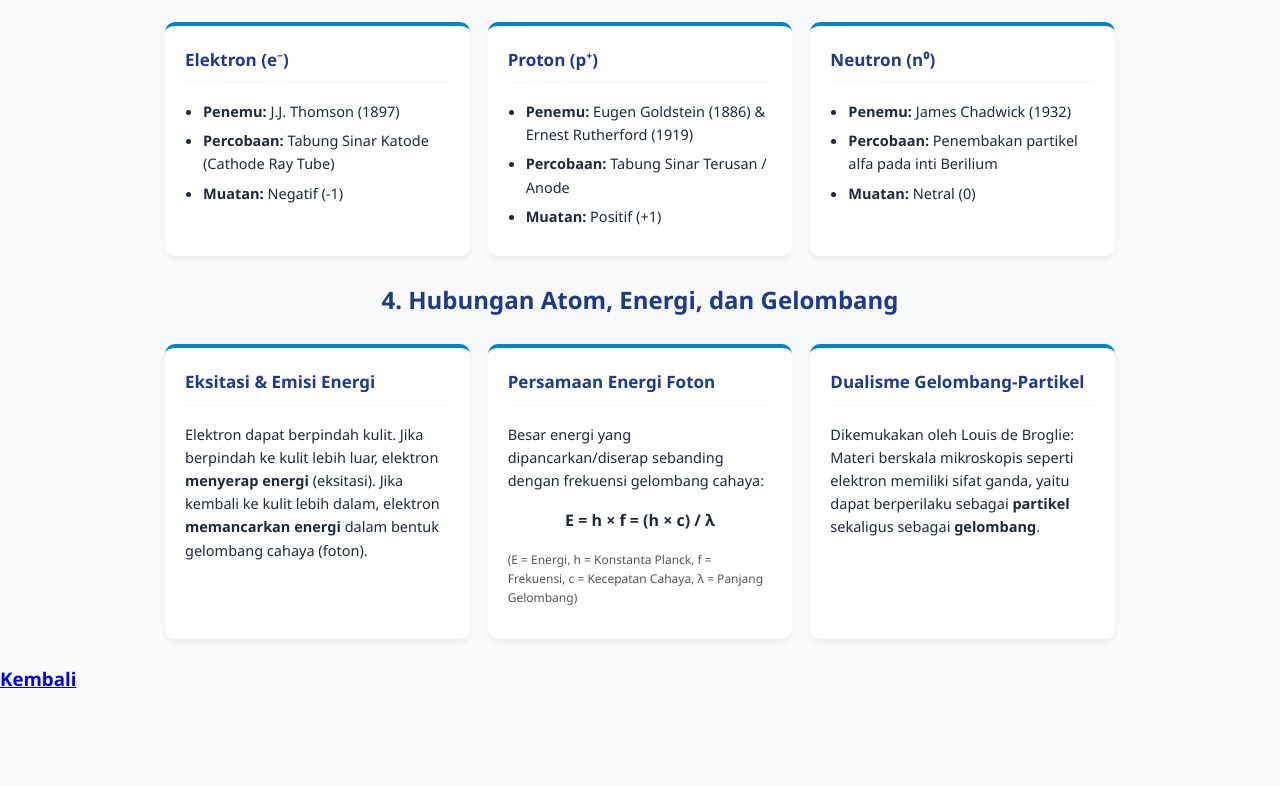
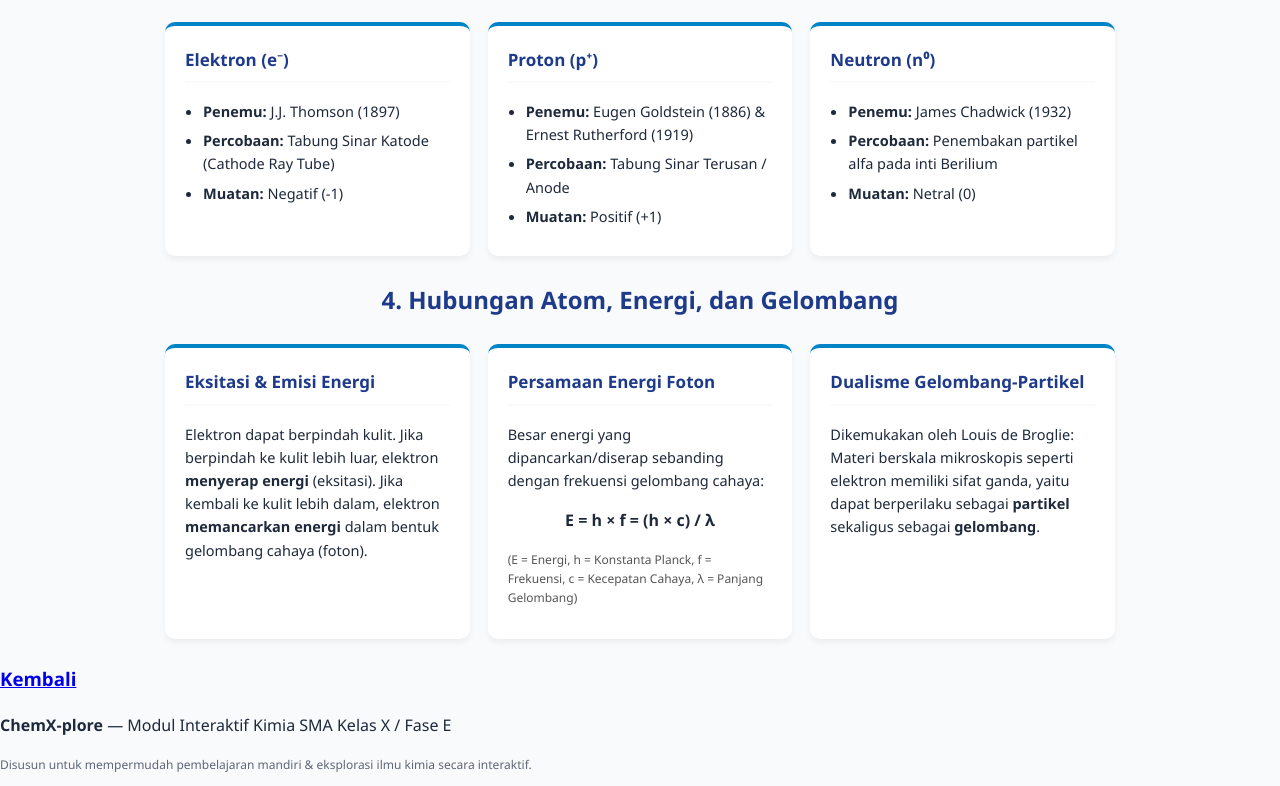
Before and after one commit to syuaibariqbal69-droid/materi_kimia, a plain HTML site: page 02 struktur_atom.html in a window 1280 px wide. Shown: the part 1239-2025 px from the top of the page. Before the commit the page ends 1952 px from the top, so only its background shows below. Drawn offline with Linux system fonts and the light colour scheme.

Commit message:
Update 02 struktur_atom.html

```diff
--- a/02 struktur_atom.html
+++ b/02 struktur_atom.html
@@ -447,5 +447,9 @@
       <h3 class="module-title">Kembali</h3>
    </div>
 </a>
+    <footer>
+        <p><strong>ChemX-plore</strong> — Modul Interaktif Kimia SMA Kelas X / Fase E</p>
+        <p style="font-size: 12px; margin-top: 5px; opacity: 0.7;">Disusun untuk mempermudah pembelajaran mandiri & eksplorasi ilmu kimia secara interaktif.</p>
+    </footer>
 </body>
 </html>
```
